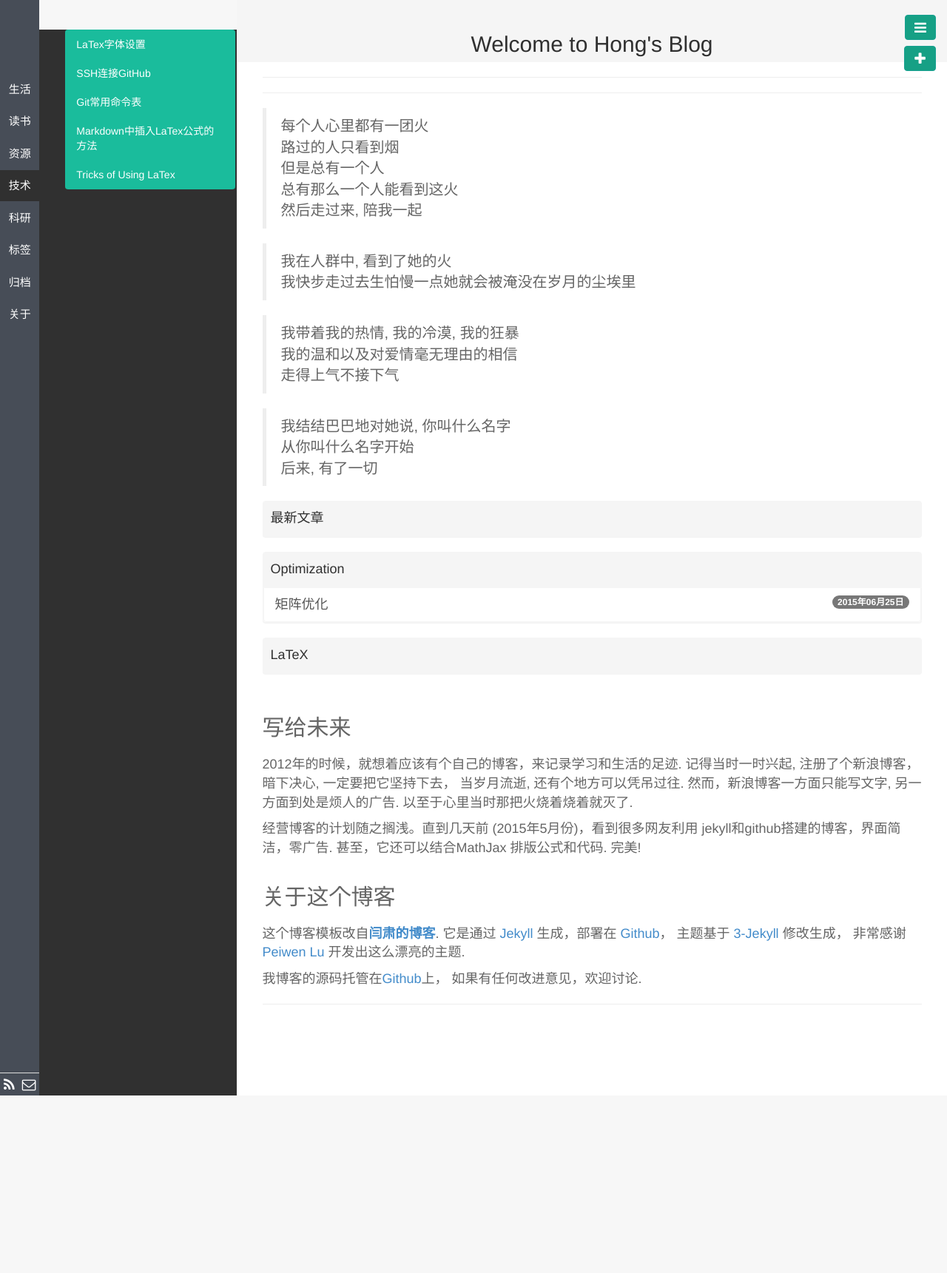
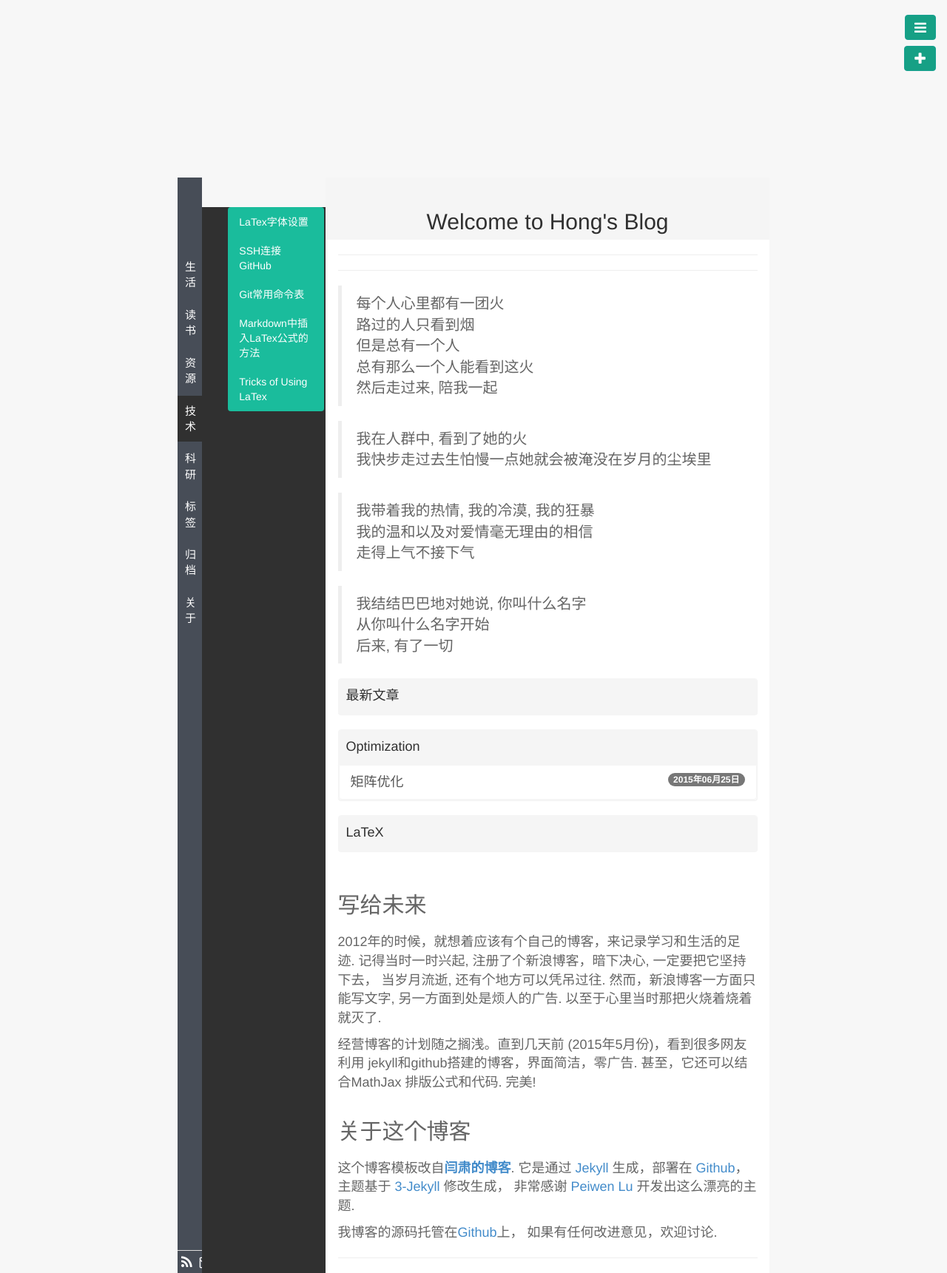
Before and after one commit to polyHong/polyHong.github.io, a Jekyll site: the page built from index.md, in a window 1280 px wide. Shown: the whole page at 74% size. Built offline with Jekyll 4.4.1, drawn with Linux system fonts in a browser that asks for light colours; Markdown is read by kramdown in place of the engine named in the settings; comment, search, counter and statistics services are not loaded; before the commit the page ends 1481 px from its top, so only the background shows below that.

```diff
--- a/public/css/base.css
+++ b/public/css/base.css
@@ -4,7 +4,7 @@
   height: 100%;
 }
 body, html {
-  margin: 0px;
+  margin: 120px;
   height: 100%;
   overflow: hidden;
   background-color: #f7f7f7;
```
